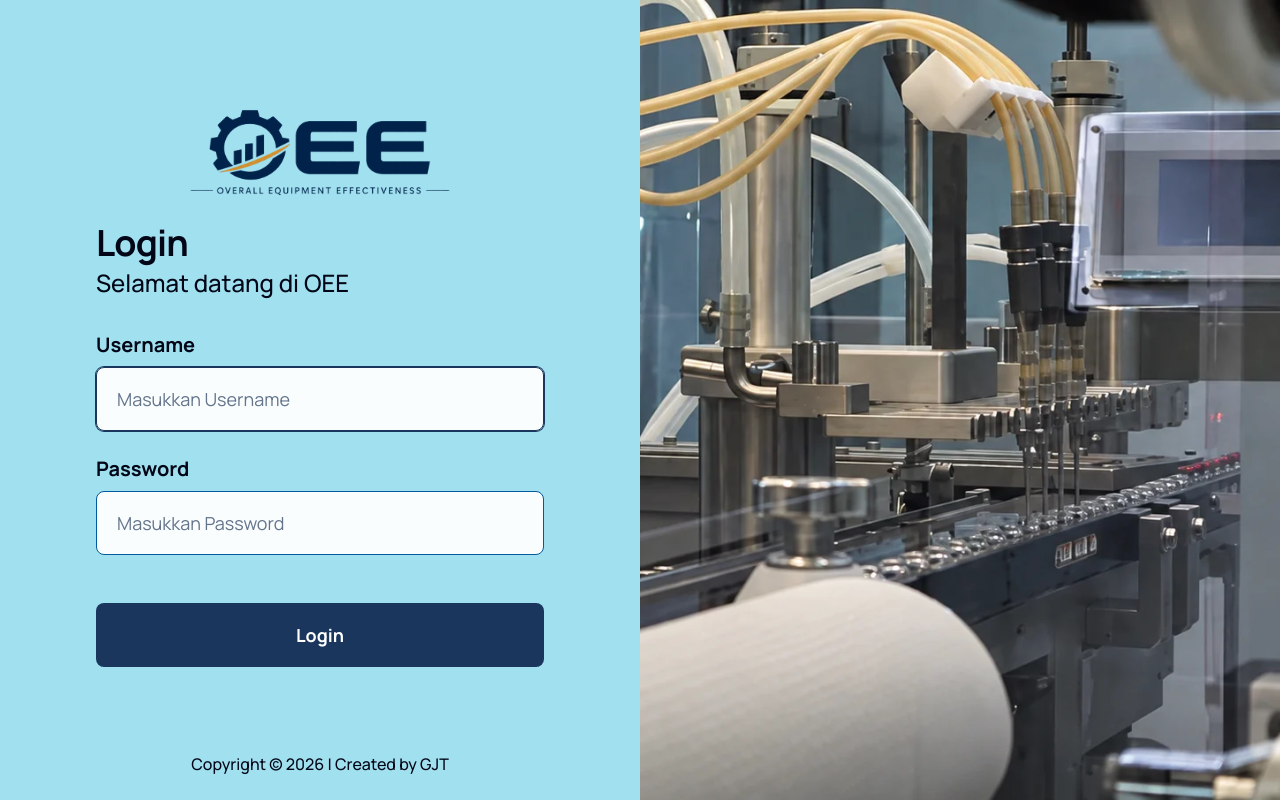
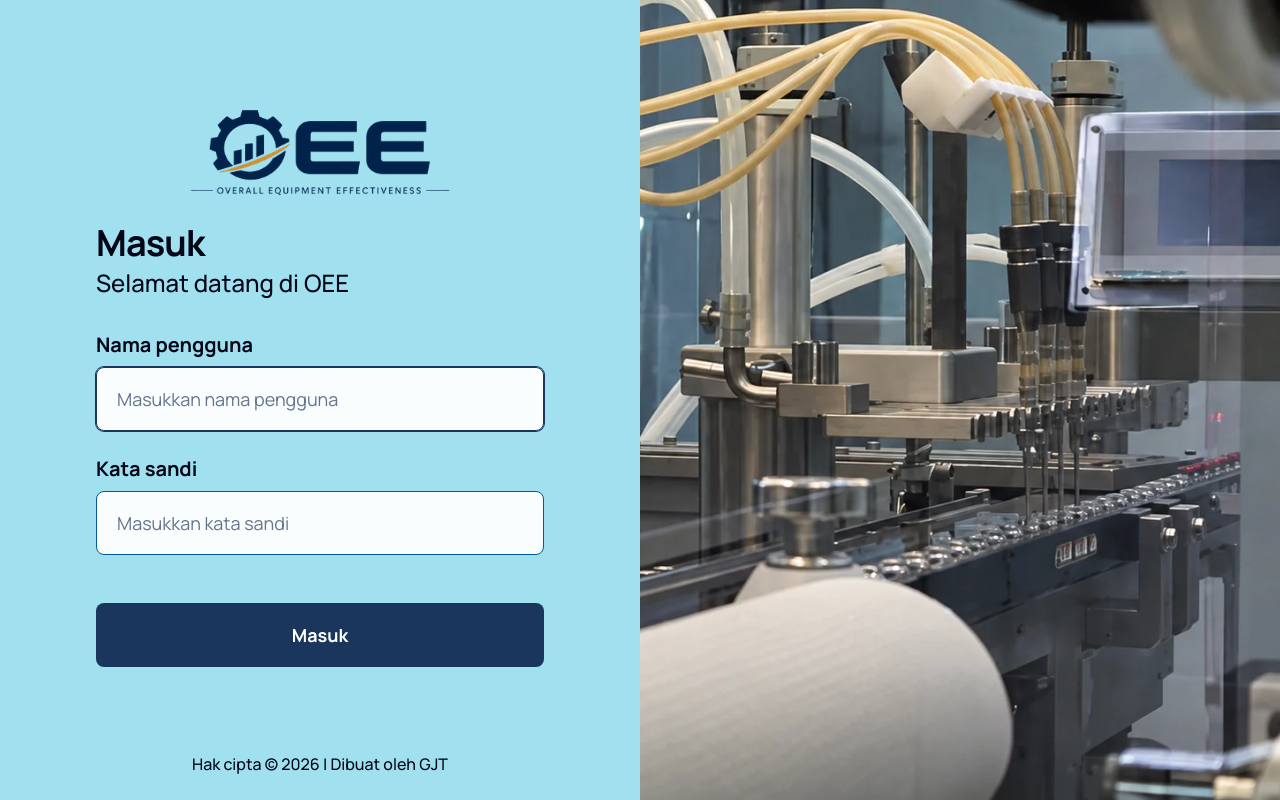
Before and after one commit to iHanzyy/oee-produksi-cdcf, a Laravel app: page /login in a window 1280 px wide. Run offline with Laravel 12, Linux system fonts and the light colour scheme; style sheets or scripts are compiled from the project's sources; parts of the project's set-up code (start-up, migrations or seed data) failed here and were passed over.

Commit message:
feat: Update README and localization for user-facing messages; enhance security headers and seeder safety in production

```diff
--- a/app/Http/Controllers/Auth/AuthenticatedSessionController.php
+++ b/app/Http/Controllers/Auth/AuthenticatedSessionController.php
@@ -41,7 +41,7 @@ class AuthenticatedSessionController extends Controller
             $request->session()->regenerateToken();
 
             throw ValidationException::withMessages([
-                'email' => 'Akun ini belum punya akses. Hubungi supervisor.',
+                'email' => 'Akun ini belum memiliki akses. Hubungi penyelia.',
             ]);
         }
 
--- a/app/Http/Middleware/AddSecurityHeaders.php
+++ b/app/Http/Middleware/AddSecurityHeaders.php
@@ -14,6 +14,30 @@ class AddSecurityHeaders
         $response->headers->set('X-Frame-Options', 'DENY');
         $response->headers->set('X-Content-Type-Options', 'nosniff');
         $response->headers->set('Referrer-Policy', 'same-origin');
+        $response->headers->set('Permissions-Policy', 'camera=(), geolocation=(), microphone=()');
+
+        if (app()->isProduction()) {
+            // shortcut: Alpine standar memerlukan unsafe-eval; gunakan Alpine CSP sebelum menghapusnya.
+            $policy = [
+                "default-src 'self'",
+                "base-uri 'self'",
+                "connect-src 'self'",
+                "font-src 'self' data: https://fonts.bunny.net",
+                "form-action 'self'",
+                "frame-ancestors 'none'",
+                "img-src 'self' data:",
+                "object-src 'none'",
+                "script-src 'self' 'unsafe-eval'",
+                "style-src 'self' 'unsafe-inline' https://fonts.bunny.net",
+            ];
+
+            if ($request->isSecure()) {
+                $policy[] = 'upgrade-insecure-requests';
+                $response->headers->set('Strict-Transport-Security', 'max-age=31536000');
+            }
+
+            $response->headers->set('Content-Security-Policy', implode('; ', $policy));
+        }
 
         return $response;
     }
--- a/app/Http/Requests/Auth/LoginRequest.php
+++ b/app/Http/Requests/Auth/LoginRequest.php
@@ -36,8 +36,8 @@ class LoginRequest extends FormRequest
     public function messages(): array
     {
         return [
-            'email.required' => 'Username wajib diisi.',
-            'password.required' => 'Password wajib diisi.',
+            'email.required' => 'Nama pengguna wajib diisi.',
+            'password.required' => 'Kata sandi wajib diisi.',
         ];
     }
 
@@ -52,7 +52,7 @@ class LoginRequest extends FormRequest
             RateLimiter::hit($this->throttleKey());
 
             throw ValidationException::withMessages([
-                'email' => 'Username atau password salah.',
+                'email' => 'Nama pengguna atau kata sandi salah.',
             ]);
         }
 
--- a/bootstrap/app.php
+++ b/bootstrap/app.php
@@ -36,7 +36,7 @@ return Application::configure(basePath: dirname(__DIR__))
 
             if ($e instanceof AuthenticationException) {
                 return response()->json([
-                    'message' => 'Sesi login sudah berakhir. Silakan masuk kembali.',
+                    'message' => 'Sesi masuk sudah berakhir. Silakan masuk kembali.',
                 ], 401);
             }
 
--- a/database/seeders/PresentationHistorySeeder.php
+++ b/database/seeders/PresentationHistorySeeder.php
@@ -9,11 +9,16 @@ use App\Models\Personnel;
 use App\Models\ProductionSession;
 use Illuminate\Database\Seeder;
 use Illuminate\Support\Facades\DB;
+use LogicException;
 
 class PresentationHistorySeeder extends Seeder
 {
     public function run(): void
     {
+        if (app()->isProduction()) {
+            throw new LogicException('Seeder data presentasi tidak boleh dijalankan di lingkungan produksi.');
+        }
+
         $batchPrefixes = [
             'Tablet Hormon' => 'TH',
             'Tablet Non Hormon' => 'TNH',
--- a/database/seeders/UserSeeder.php
+++ b/database/seeders/UserSeeder.php
@@ -5,11 +5,16 @@ namespace Database\Seeders;
 use App\Models\User;
 use Illuminate\Database\Seeder;
 use Illuminate\Support\Facades\Hash;
+use LogicException;
 
 class UserSeeder extends Seeder
 {
     public function run(): void
     {
+        if (app()->isProduction()) {
+            throw new LogicException('Seeder akun bawaan tidak boleh dijalankan di lingkungan produksi.');
+        }
+
         $accounts = [
             [
                 'name' => 'Operator Produksi',
--- a/resources/views/auth/login.blade.php
+++ b/resources/views/auth/login.blade.php
@@ -5,7 +5,7 @@
         <meta name="viewport" content="width=device-width, initial-scale=1">
         <meta name="csrf-token" content="{{ csrf_token() }}">
 
-        <title>Login | OEE Produksi</title>
+        <title>Masuk | OEE Produksi</title>
 
         <link rel="preconnect" href="https://fonts.bunny.net">
         <link href="https://fonts.bunny.net/css?family=manrope:400,500,600,700&display=swap" rel="stylesheet" />
@@ -24,7 +24,7 @@
                 <div class="pt-4 sm:pt-6">
                     <div class="mx-auto w-full max-w-2xl">
                         <div class="mb-8">
-                            <h1 id="login-title" class="text-4xl font-bold tracking-tight">Login</h1>
+                            <h1 id="login-title" class="text-4xl font-bold tracking-tight">Masuk</h1>
                             <p class="mt-1 text-xl font-medium sm:text-2xl">Selamat datang di OEE</p>
                         </div>
 
@@ -38,7 +38,7 @@
                             @csrf
 
                             <div>
-                                <label for="username" class="block text-lg font-bold sm:text-xl">Username</label>
+                                <label for="username" class="block text-lg font-bold sm:text-xl">Nama pengguna</label>
                                 <input
                                     id="username"
                                     type="text"
@@ -49,7 +49,7 @@
                                     autocomplete="username"
                                     @error('email') aria-invalid="true" aria-describedby="username-error" @enderror
                                     class="mt-2 block h-14 w-full rounded-lg border-oee-blue bg-white/95 px-5 text-base text-slate-950 shadow-none transition-colors placeholder:text-slate-500 hover:border-oee-navy focus:border-oee-navy focus:ring-oee-navy sm:h-16 sm:text-lg"
-                                    placeholder="Masukkan Username"
+                                    placeholder="Masukkan nama pengguna"
                                 >
                                 @error('email')
                                     <p id="username-error" class="mt-2 text-sm font-semibold text-red-800" role="alert">{{ $message }}</p>
@@ -57,7 +57,7 @@
                             </div>
 
                             <div>
-                                <label for="password" class="block text-lg font-bold sm:text-xl">Password</label>
+                                <label for="password" class="block text-lg font-bold sm:text-xl">Kata sandi</label>
                                 <input
                                     id="password"
                                     type="password"
@@ -66,7 +66,7 @@
                                     autocomplete="current-password"
                                     @error('password') aria-invalid="true" aria-describedby="password-error" @enderror
                                     class="mt-2 block h-14 w-full rounded-lg border-oee-blue bg-white/95 px-5 text-base text-slate-950 shadow-none transition-colors placeholder:text-slate-500 hover:border-oee-navy focus:border-oee-navy focus:ring-oee-navy sm:h-16 sm:text-lg"
-                                    placeholder="Masukkan Password"
+                                    placeholder="Masukkan kata sandi"
                                 >
                                 @error('password')
                                     <p id="password-error" class="mt-2 text-sm font-semibold text-red-800" role="alert">{{ $message }}</p>
@@ -75,7 +75,7 @@
 
                             <div class="pt-4 sm:pt-6">
                                 <button type="submit" :disabled="submitting" class="flex h-14 w-full cursor-pointer items-center justify-center rounded-lg bg-primary px-5 text-base font-bold text-white transition-colors hover:bg-secondary active:bg-primary focus-visible:outline-none focus-visible:ring-4 focus-visible:ring-secondary focus-visible:ring-offset-2 focus-visible:ring-offset-background disabled:cursor-not-allowed disabled:opacity-60 sm:h-16 sm:text-lg">
-                                    <span x-show="!submitting">Login</span>
+                                    <span x-show="!submitting">Masuk</span>
                                     <span x-cloak x-show="submitting" role="status" aria-live="polite">Sedang masuk...</span>
                                 </button>
                             </div>
@@ -84,7 +84,7 @@
                 </div>
 
                 <footer class="mt-auto pt-4 text-center text-sm font-medium sm:text-base">
-                    Copyright &copy; 2026 | Created by GJT
+                    Hak cipta &copy; 2026 | Dibuat oleh GJT
                 </footer>
             </section>
 
```
Also changed, not shown: database/seeders/DatabaseSeeder.php (+8 -5 lines), tests/Feature/Auth/AuthenticationTest.php (+4 -4 lines), tests/Feature/ExampleTest.php (+19 -2 lines), tests/Feature/ProductionSeederSafetyTest.php (added, +44 -0 lines), tests/Feature/RoleAccessTest.php (+1 -1 lines), README.md, database/migrations/2026_08_31_143621_create_oee_tables.php, public/index.php (line endings or trailing spaces), 2 other files.
